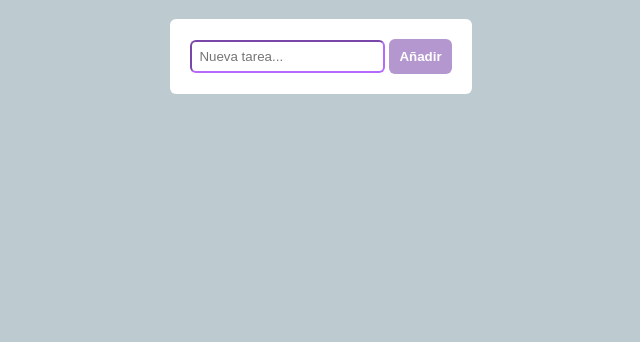
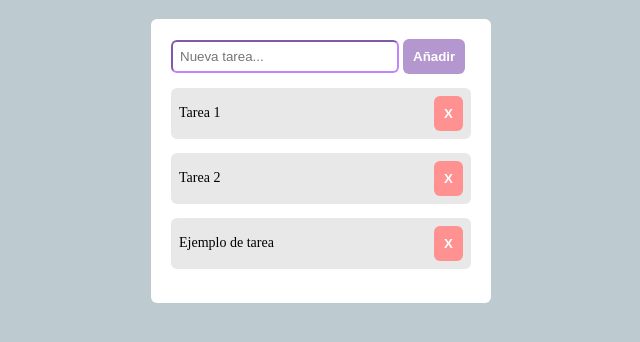
Before and after one commit to VicMP11/Tarea-5-Lista-tareas---HTML-CSS-y-JavaScript, a plain HTML site: page index.html in a window 1280 px wide. Shown: the part 70-412 px from the top of the page, without its empty margins (319-959 px from the left). Drawn offline with Linux system fonts and the light colour scheme.

Commit message:
ejercicio terminado

```diff
--- a/index.html
+++ b/index.html
@@ -16,10 +16,12 @@
         <section>
             <div>
                 <input type="text" id="nuevaTarea" placeholder="Nueva tarea...">
-                <button id="boton">Añadir</button>
+                <button id="boton" onclick="añadirTarea()">Añadir</button>
             </div>
             <div id="listaTareas" class="lista">
-
+                <p>Tarea 1 <button class="botonTarea">X</button></p>
+                <p>Tarea 2 <button class="botonTarea">X</button></p>
+                <p>Ejemplo de tarea <button class="botonTarea">X</button></p>
             </div>
         </section>
     </main>
--- a/styles/style.css
+++ b/styles/style.css
@@ -8,7 +8,7 @@ body {
 section {
     background-color: rgb(255, 255, 255);
     height: auto;
-    width: auto;
+    width: 300px;
     padding: 20px;
     border-radius: 6px;
 }
@@ -17,9 +17,10 @@ header {
     text-align: center;
 }
 input {
-    border-color: rgb(182, 106, 253);
+    border-color: rgb(195, 133, 254);
     padding: 7px;
     border-radius: 6px;
+    width: 210px;
 }
 button {
     padding: 10px;
@@ -30,3 +31,15 @@ button {
     border-radius: 6px;
     font-weight: bold;
 }
+p {
+    background-color: rgb(232, 232, 232);
+    border-radius: 6px;
+    padding: 8px;
+    font-size: 14px;
+    display: flex;
+    justify-content: space-between;
+    align-items: center;
+}
+.botonTarea {
+    background-color: rgb(255, 145, 145);
+}
```
